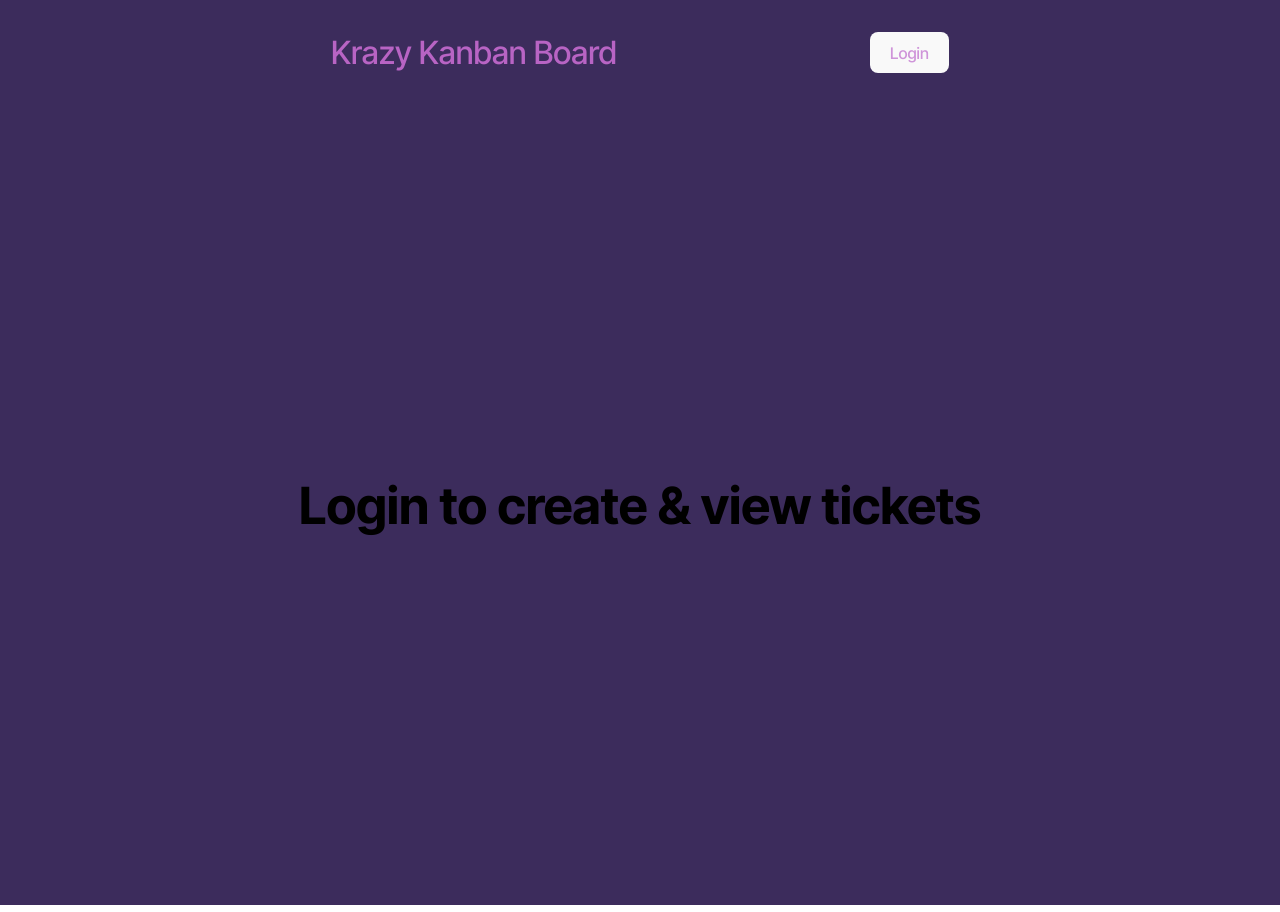
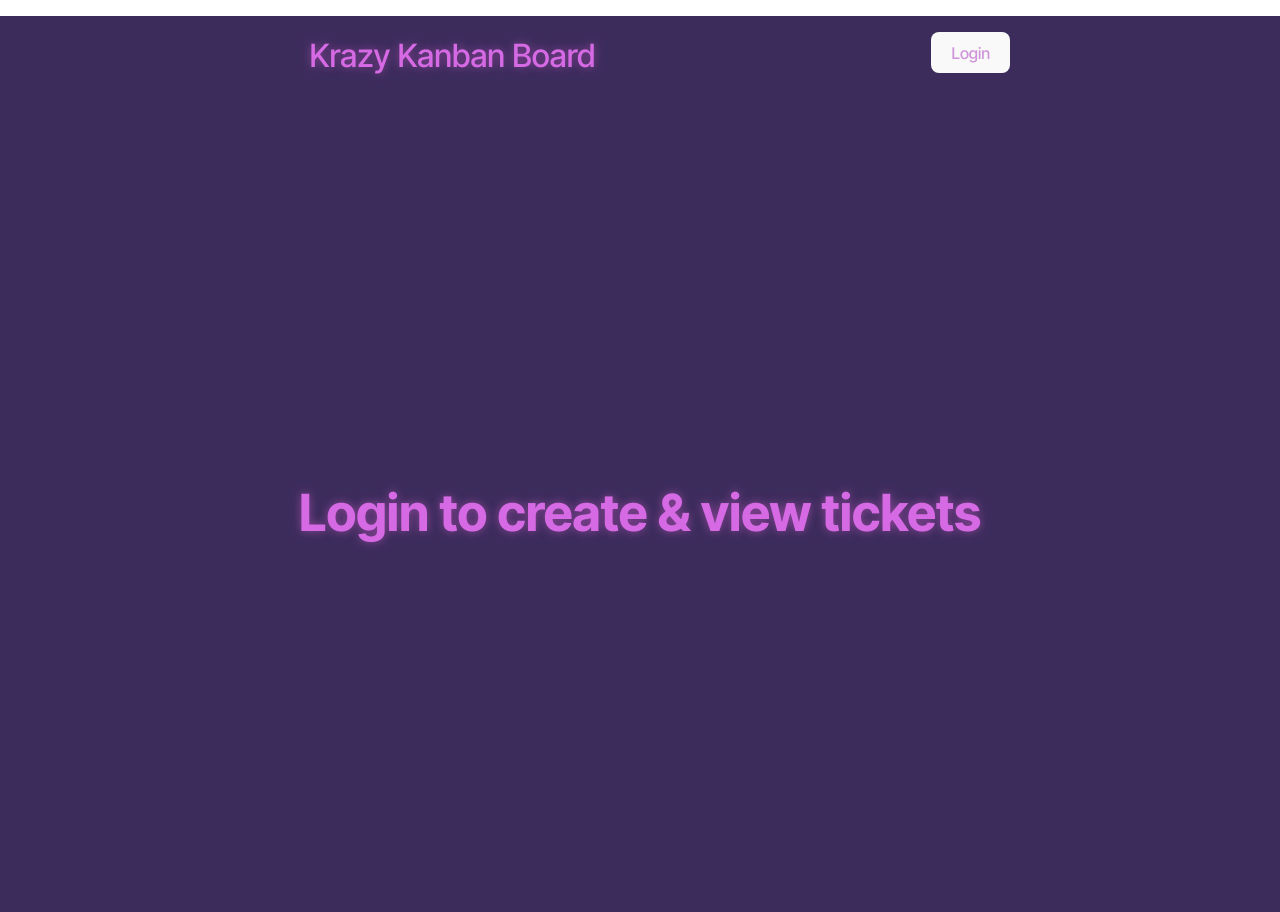
Before and after one commit to JamixB97/Kanban-Board, a React (Vite) app in the folder client/: page / in a window 1280 px wide. Built offline with nearby package versions, Linux system fonts and the light colour scheme.

Commit message:
Added message and use effect to login. Added style and link in navbar

```diff
--- a/client/src/components/Navbar.tsx
+++ b/client/src/components/Navbar.tsx
@@ -17,24 +17,31 @@ const Navbar = () => {
   }, [loginCheck])
 
   return (
-    <div className='nav'>
-      <div className='nav-title'>
-        <Link to='/'>Krazy Kanban Board</Link>
-      </div>
+    <div>
       <ul>
       {
         !loginCheck ? (
+          <div className='nav'>
+            <li className='nav-title'>
+              <Link to='/login'>Krazy Kanban Board</Link>
+            </li>
             <li className='nav-item'>
               <button type='button'>
                 <Link to='/login'>Login</Link>
               </button>
             </li>
+          </div>
         ) : (
+          <div className='nav'>
+            <li className='nav-title'>
+              <Link to='/'>Krazy Kanban Board</Link>
+            </li>
             <li className='nav-item'>
               <button type='button' onClick={() => {
                 auth.logout();
               }}>Logout</button>
           </li>
+          </div>
         )
       }
       </ul>
--- a/client/src/index.css
+++ b/client/src/index.css
@@ -89,6 +89,7 @@ tbody tr:nth-child(odd) {
 .nav {
   display: flex;
   padding: 1em 2em;
+  justify-content: space-between;
 }
 
 .nav ul {
@@ -103,16 +104,20 @@ tbody tr:nth-child(odd) {
   justify-content: center;
   font-size: 2em;
   font-weight: 900;
+  align-items: center;
+  margin-right: 7em;
 }
 
 .nav-title a {
-  color: #b864c4;
+  color: #d66ae4;
+  text-shadow: 0 0 10px #91479b;
 }
 
 .nav-item {
   display: block;
   margin-left: auto;
   list-style: none;
+  margin-left: 7em;
 }
 
 .nav-link {
@@ -251,6 +256,12 @@ tbody tr:nth-child(odd) {
   justify-content: center;
 }
 
+.login-notice h1 {
+  color: #d66ae4;
+  text-shadow: 0 0 10px #91479b;
+}
+
+
 
 @media (prefers-color-scheme: light) {
   :root {
--- a/client/src/pages/Login.tsx
+++ b/client/src/pages/Login.tsx
@@ -1,5 +1,5 @@
-import { useState, FormEvent, ChangeEvent } from "react";
-
+import { useState, useEffect, FormEvent, ChangeEvent } from "react";
+import { useNavigate } from 'react-router-dom';
 import Auth from '../utils/auth';
 import { login } from "../api/authAPI";
 
@@ -8,6 +8,8 @@ const Login = () => {
     username: '',
     password: ''
   });
+  const [error, setError] = useState<string | null>(null);
+  const navigate = useNavigate();
 
   const handleChange = (e: ChangeEvent<HTMLInputElement | HTMLSelectElement>) => {
     const { name, value } = e.target;
@@ -22,23 +24,46 @@ const Login = () => {
     try {
       const data = await login(loginData);
       Auth.login(data.token);
+      setError(null);
     } catch (err) {
       console.error('Failed to login', err);
+      setError('Invalid username or password');
     }
   };
+
+  useEffect(() => {
+    const checkAuth = async () => {
+      try {
+        const response = await fetch('/kanban', {
+          headers: {
+            'Authorization': `Bearer ${Auth.getToken()}`
+          }
+        });
+        if (response.status === 401) {
+          Auth.logout();
+          navigate('/login');
+        }
+      } catch (err) {
+        console.error('Failed to check auth', err);
+      }
+    };
+
+    checkAuth();
+  }, [navigate]);
 
   return (
     <div className='container'>
       <form className='form' onSubmit={handleSubmit}>
         <h1>Login</h1>
-        <label >Username</label>
+        {error && <p className='error'>{error}</p>}
+        <label>Username</label>
         <input
           type='text'
           name='username'
           value={loginData.username || ''}
           onChange={handleChange}
         />
-      <label>Password</label>
+        <label>Password</label>
         <input
           type='password'
           name='password'
@@ -48,7 +73,6 @@ const Login = () => {
         <button type='submit'>Submit Form</button>
       </form>
     </div>
-
   )
 };
 
```
Lines whose indentation alone changed are shown as unchanged.
